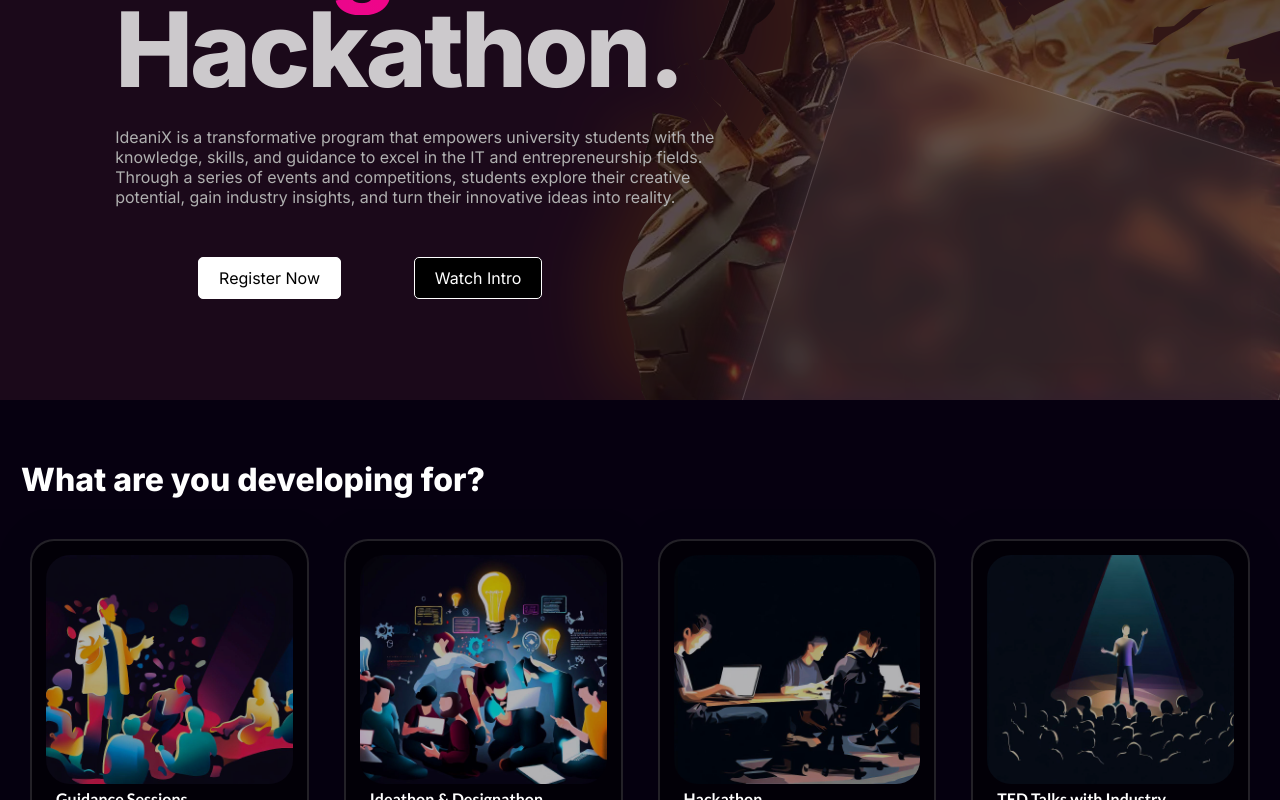
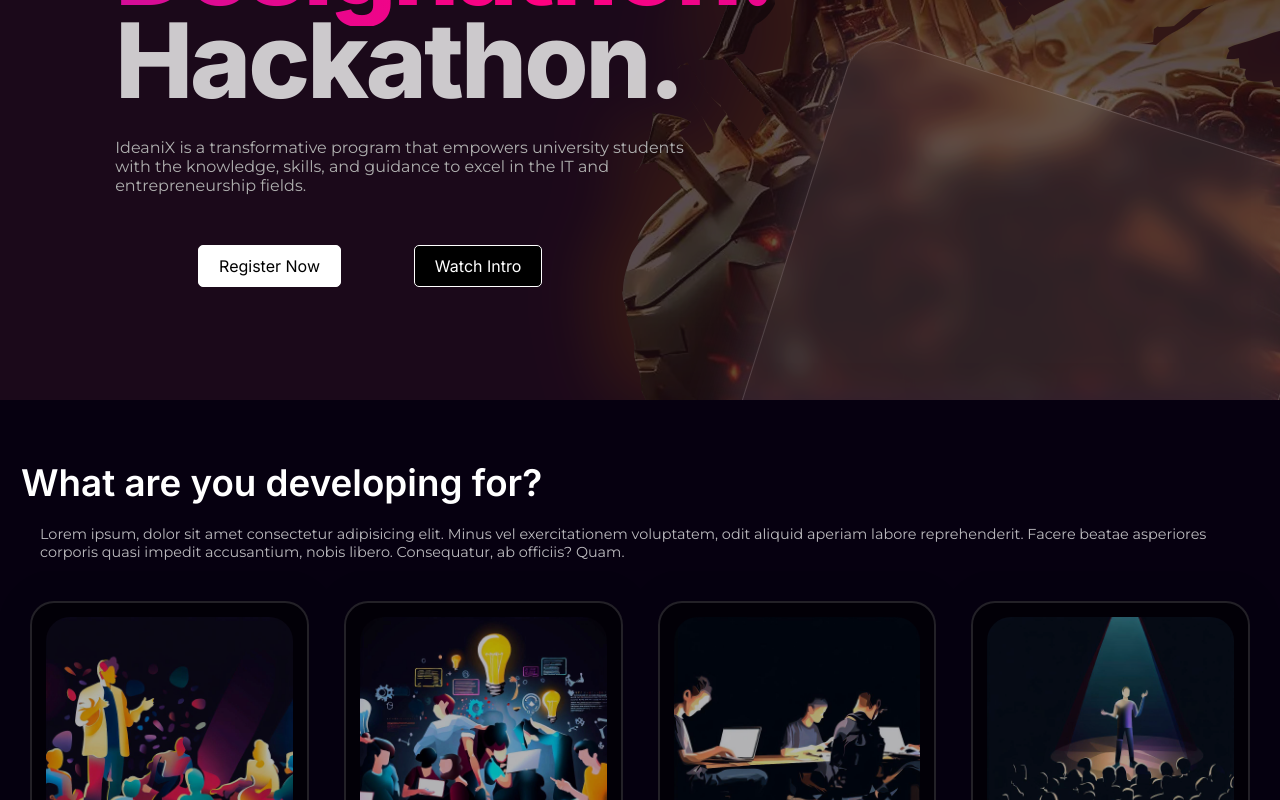
Before and after one commit to himansaE/ideanix, a Next.js app: page / in a window 1280 px wide. Shown: the part 400-1200 px from the top of the page. Built offline with nearby package versions, Linux system fonts and the light colour scheme.

Commit message:
fix header

```diff
--- a/src/components/home/home.tsx
+++ b/src/components/home/home.tsx
@@ -11,7 +11,7 @@
 import { ProjectTitles, project_titles } from "@/lib/projectData";
 import { ActionButton } from "../elements/buttons";
 import { NavLogoType } from "../navbar/navbar";
-import { Inter } from "next/font/google";
+import { Inter, Montserrat } from "next/font/google";
 import styles from "./home.module.css";
 
 interface LogoImagePosData {
@@ -23,7 +23,11 @@
   scale?: number;
 }
 const inter = Inter({ subsets: ["latin"], weight: ["800", "400"] });
-
+const montserrat = Montserrat({
+  subsets: ["latin"],
+  weight: "400",
+  style: ["normal"],
+});
 export default function Home({
   setNavLogoType,
 }: {
@@ -163,12 +167,10 @@
               </div>
             ))}
           </div>
-          <div className={cssClasses(styles.home_disc, inter.className)}>
+          <div className={cssClasses(styles.home_disc, montserrat.className)}>
             IdeaniX is a transformative program that empowers university
             students with the knowledge, skills, and guidance to excel in the IT
-            and entrepreneurship fields. Through a series of events and
-            competitions, students explore their creative potential, gain
-            industry insights, and turn their innovative ideas into reality.
+            and entrepreneurship fields.
           </div>
           <div className={styles.home_button_list}>
             <ActionButton
--- a/src/components/home/stages_page.module.css
+++ b/src/components/home/stages_page.module.css
@@ -5,7 +5,11 @@
   padding: 30px;
   gap: 15px 35px;
 }
-
+.page_des {
+  padding: 10px 40px;
+  font-size: 0.9em;
+  color: #ffffffba;
+}
 @media (max-width: 1255px) {
   .stage_cards {
     flex-wrap: wrap;
--- a/src/components/home/stages_page.tsx
+++ b/src/components/home/stages_page.tsx
@@ -1,6 +1,6 @@
 import { project_stages } from "@/lib/projectData";
 import styles from "./stages_page.module.css";
-import { Inter, Lato } from "next/font/google";
+import { Inter, Lato, Montserrat } from "next/font/google";
 import { cssClasses } from "@/lib/lib";
 import { projectStageInterface } from "@/lib/projectData";
 import { ActionButton } from "@/components/elements/buttons";
@@ -9,6 +9,11 @@
 
 const inter = Inter({ subsets: ["latin"], weight: ["600", "400"] });
 const lato = Lato({ subsets: ["latin"], weight: "700" });
+const montserrat = Montserrat({
+  subsets: ["latin"],
+  weight: "400",
+  style: ["normal"],
+});
 export default function StagesPage() {
   // const stage_cards_list = useRef<HTMLDivElement>(null);
   // const scroll_helper = useRef<HTMLDivElement>(null);
@@ -39,6 +44,12 @@
         <h2 className={cssClasses("section-header", inter.className)}>
           What are you developing for?
         </h2>
+        <p className={cssClasses(styles.page_des, montserrat.className)}>
+          Lorem ipsum, dolor sit amet consectetur adipisicing elit. Minus vel
+          exercitationem voluptatem, odit aliquid aperiam labore reprehenderit.
+          Facere beatae asperiores corporis quasi impedit accusantium, nobis
+          libero. Consequatur, ab officiis? Quam.
+        </p>
         <div className={styles.stage_cards}>
           {project_stages.map((s) => (
             <StageCard data={s} key={s.name} />
--- a/src/components/home/timeline.tsx
+++ b/src/components/home/timeline.tsx
@@ -6,7 +6,7 @@
   return (
     <>
       <h1 className={cssClasses("section-header", inter.className)}>
-        TimeLine
+        Timeline of the Project
       </h1>
     </>
   );
--- a/src/styles/Home.module.css
+++ b/src/styles/Home.module.css
@@ -20,3 +20,6 @@
 .stages_page {
   padding: 50px 0px;
 }
+.timeline_page {
+  padding: 50px 0px;
+}
--- a/src/styles/globals.css
+++ b/src/styles/globals.css
@@ -59,9 +59,10 @@
   text-decoration: none;
 }
 .section-header {
-  font-size: 2em;
+  font-size: 2.3em;
   margin: 10px 0;
   padding: 0 21px;
+  font-weight: 600 !important;
 }
 @media (prefers-color-scheme: dark) {
   html {
```
